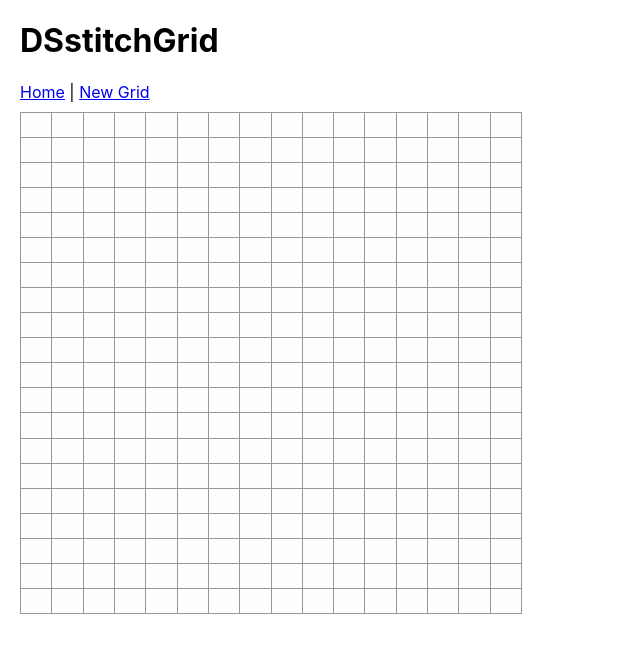
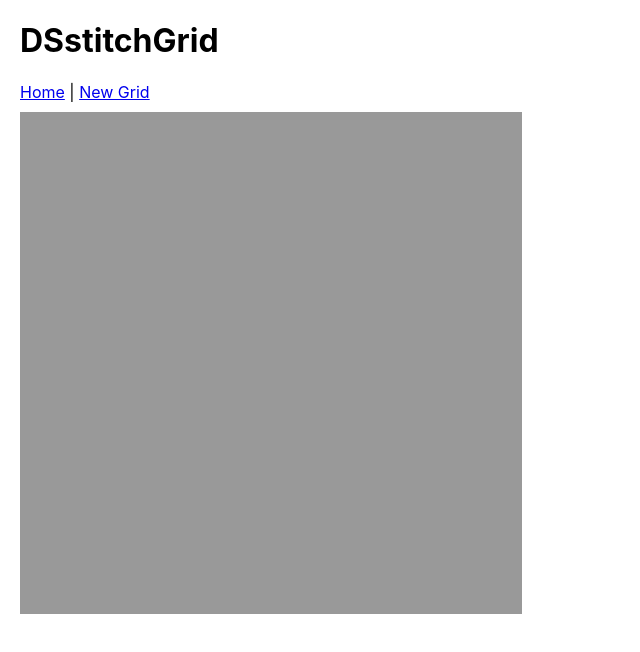
Before and after one commit to TracyRe/stitchgrid-poc, a React (Create React App) app: page /grid in a window 1280 px wide. Shown: the top 652 px of the page, without its empty margins (0-640 px from the left). Built offline with nearby package versions, Linux system fonts and the light colour scheme.

Commit message:
Use map to display grid blocks - not quite working

```diff
--- a/src/components/App.jsx
+++ b/src/components/App.jsx
@@ -52,7 +52,9 @@ render() {
               gridList = {this.state.gridList}/>}/>
             <Route path='/newgrid' render={() => <NewGrid
               AddNewGrid = {this.handleAddNewGridToList}/>}/>
-            <Route render={() => <Grid editGrid = {this.handleEditGrid}/>}/>
+            <Route render={() => <Grid
+                editGrid = {this.handleEditGrid}
+                gridList = {this.state.gridList}/>}/>
             <Route component={Error404}/>
           </Switch>
         </Router>
--- a/src/components/Grid.jsx
+++ b/src/components/Grid.jsx
@@ -5,42 +5,43 @@ import PropTypes from 'prop-types';
 function Grid(props)  {
   console.log(props);
 
-    function renderBlock() {
-      let st = 16
-      let r = 20
-      let gridarr = [];
 
-      for (let j = 0; j < r; j ++) {
-        for (let i = 0; i < st; i ++) {
-          gridarr.push(<Block fill={props.fill} />)
-        }
-      }
-      return gridarr;
-    }
-
-
-    const gridStyle = {
-      display: 'grid',
-      gridTemplateColumns: 'repeat(16,1fr)',
-      gridTemplateRows: 'repeat(20, 1fr)',
-      gridGap: '1px 1px',
-      alignItems: 'stretch',
-      height: '80vw',
-      width: '80vw',
-      minWidth: '300px',
-      minHeight: '300px',
-      maxWidth: '500px',
-      maxHeight: '500px',
-      background: '#999',
-      border: '1px solid #999',
-    };
+    // const rows = Object.keys({props.gridList.gridId}).length;
 
     return (
-      <div style={gridStyle} >
-        {renderBlock()}
+      <div className='stitchGrid' >
+
+        {Object.keys(props.gridList).map(function(gridId){
+          const grid = props.gridList[gridId];
+          return <Block
+            fill = {grid.fill}
+            key = {grid.key}
+          />;
+        })}
+        <style jsx='true'> {`
+            .stitchGrid {
+              display: grid;
+              grid-template-columns: repeat(8,1fr);
+              grid-template-rows: repeat(10, 1fr);
+              grid-gap: 1px 1px;
+              align-items: stretch;
+              height: 80vw;
+              width: 80vw;
+              min-width: 300px;
+              min-height: 300px;
+              max-width: 500px;
+              max-height: 500px;
+              background: #999;
+              border: 1px solid #999;
+            }
+            `}
+          </style>
       </div>
     );
   }
 
 
 export default Grid;
+// gridlist = {props.gridList.fill}
+
+// {renderBlock()}
--- a/src/components/ThumbnailList.jsx
+++ b/src/components/ThumbnailList.jsx
@@ -2,6 +2,7 @@ import React from 'react';
 import Thumbnail from './Thumbnail';
 
 function ThumbnailList(props) {
+  console.log(props);
   return (
     <div>
       <ul>
```
Also changed, not shown: 1 other file (tests, documents, lock files or other folders).
